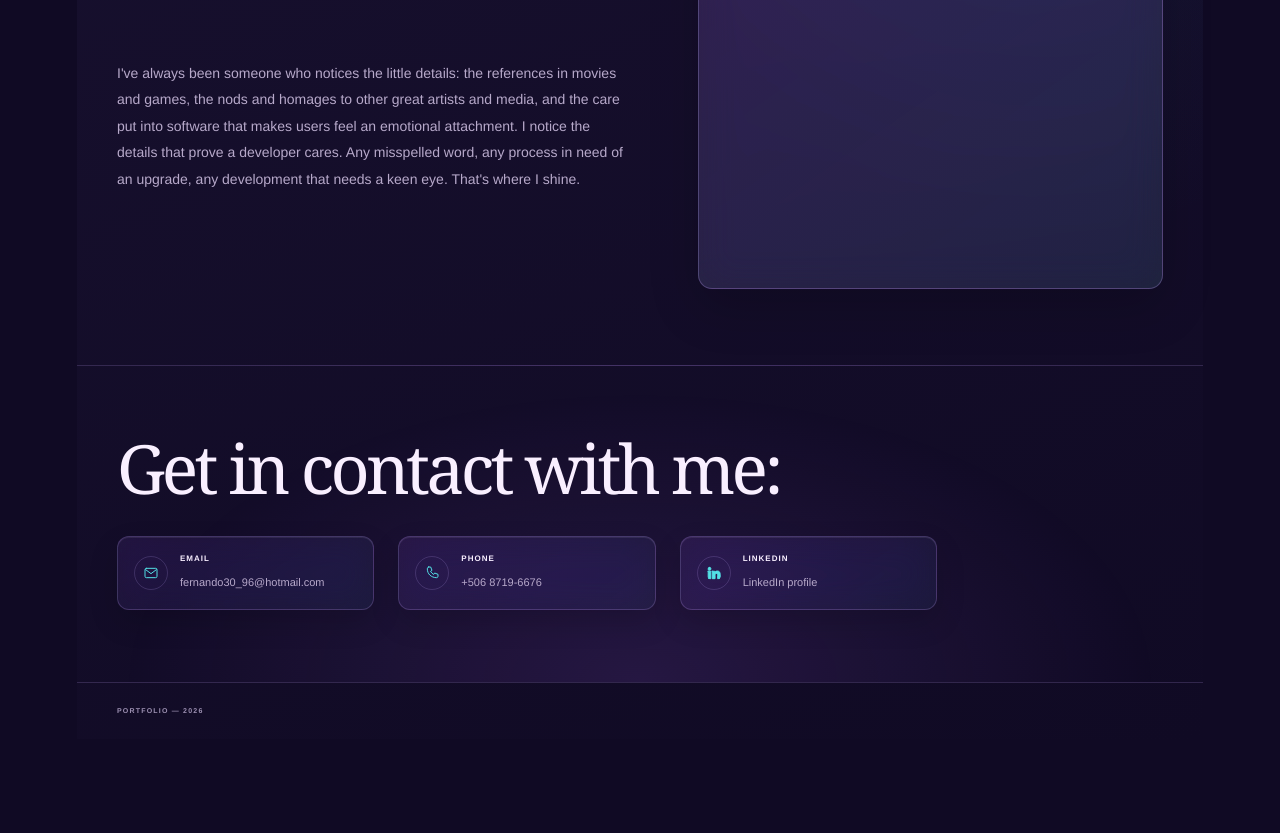
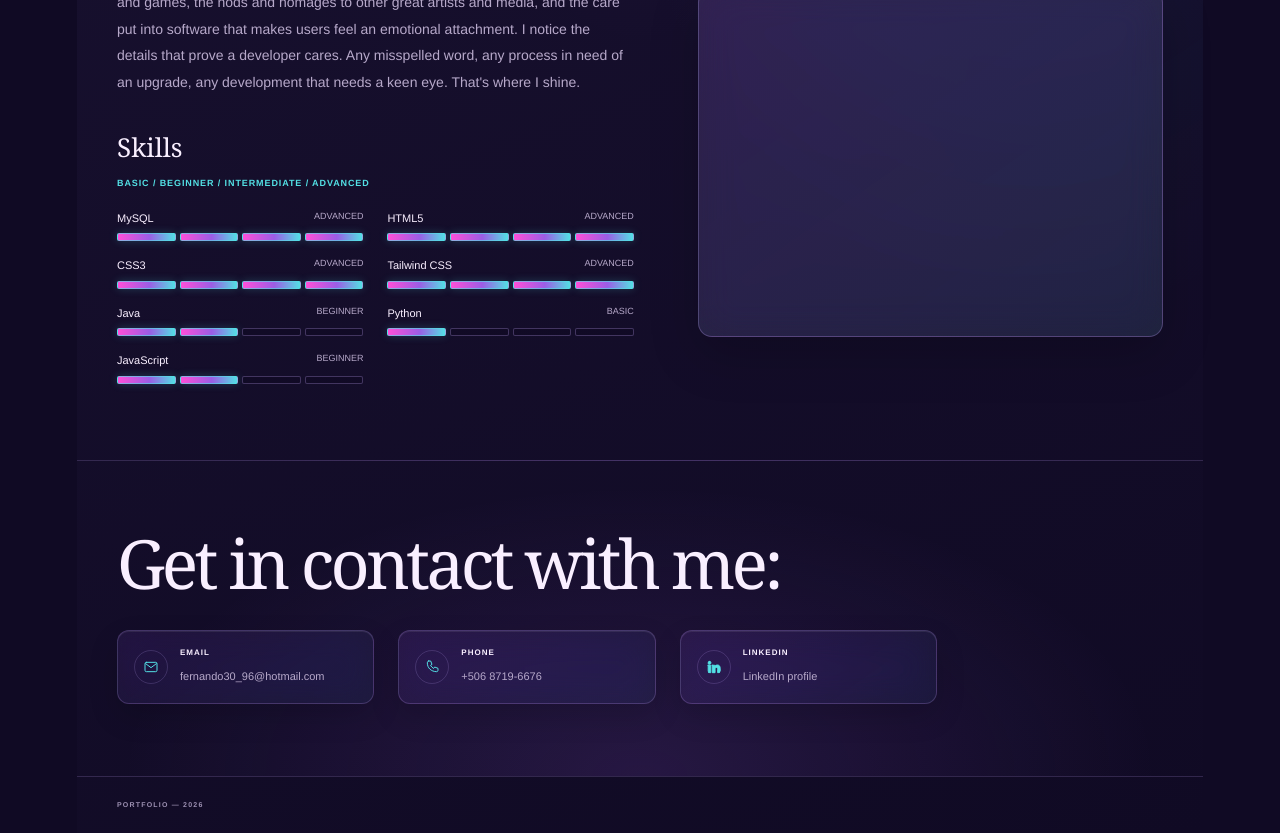
Before and after one commit to Fernando0396/fernando-portfolio, a React (Vite) app: page / in a window 1280 px wide. Shown: the part 1640-2473 px from the top of the page. Before the commit the page ends 2379 px from the top, so only its background shows below. Built offline with nearby package versions, Linux system fonts and the light colour scheme.

Commit message:
Add Vice City style skills meters
List requested skills under the About description with accessible four-level progress bars.

Co-authored-by: Copilot <223556219+Copilot@users.noreply.github.com>

```diff
--- a/src/App.css
+++ b/src/App.css
@@ -637,6 +637,74 @@
   line-height: 1.9;
 }
 
+.skills-panel {
+  margin-top: 32px;
+}
+
+.skills-panel h3 {
+  margin: 0;
+  color: var(--lavender);
+  font-family: Georgia, "Times New Roman", serif;
+  font-size: 26px;
+  font-weight: 400;
+}
+
+.skills-level-guide {
+  margin: 8px 0 18px !important;
+  color: var(--cyan) !important;
+  font-size: 9px !important;
+  font-weight: 600;
+  letter-spacing: 0.1em;
+  text-transform: uppercase;
+}
+
+.skills-list {
+  display: grid;
+  grid-template-columns: repeat(2, minmax(0, 1fr));
+  gap: 16px 24px;
+  margin: 0;
+  padding: 0;
+  list-style: none;
+}
+
+.skill-item {
+  min-width: 0;
+}
+
+.skill-label {
+  display: flex;
+  justify-content: space-between;
+  gap: 8px;
+  margin-bottom: 7px;
+  color: var(--lavender);
+  font-size: 11px;
+}
+
+.skill-label span:last-child {
+  color: var(--muted-lavender);
+  font-size: 9px;
+  text-transform: uppercase;
+}
+
+.skill-meter {
+  display: grid;
+  grid-template-columns: repeat(4, minmax(0, 1fr));
+  gap: 4px;
+  height: 8px;
+}
+
+.skill-meter-segment {
+  border: 1px solid rgb(201 166 255 / 27%);
+  border-radius: 2px;
+  background: rgb(16 10 36 / 55%);
+}
+
+.skill-meter-segment.is-filled {
+  border-color: rgb(83 224 229 / 62%);
+  background: linear-gradient(90deg, var(--pink), var(--purple) 55%, var(--cyan));
+  box-shadow: 0 0 8px rgb(83 224 229 / 22%);
+}
+
 .about-image-placeholder {
   width: 100%;
   min-height: 300px;
@@ -997,6 +1065,11 @@
     font-size: 12px;
   }
 
+  .skills-list {
+    grid-template-columns: 1fr;
+    gap: 14px;
+  }
+
   .capabilities-section {
     padding-top: 34px;
     padding-bottom: 62px;
--- a/src/App.jsx
+++ b/src/App.jsx
@@ -55,6 +55,18 @@ const navigationItems = [
   { label: 'THE WORK', href: '#work' },
   { label: 'ABOUT', href: '#about' },
   { label: 'CONTACT', href: '#contact' },
+]
+
+const skillLevels = ['Basic', 'Beginner', 'Intermediate', 'Advanced']
+
+const skills = [
+  { name: 'MySQL', level: 'Advanced' },
+  { name: 'HTML5', level: 'Advanced' },
+  { name: 'CSS3', level: 'Advanced' },
+  { name: 'Tailwind CSS', level: 'Advanced' },
+  { name: 'Java', level: 'Beginner' },
+  { name: 'Python', level: 'Basic' },
+  { name: 'JavaScript', level: 'Beginner' },
 ]
 
 function App() {
@@ -446,6 +458,40 @@ function App() {
               process in need of an upgrade, any development that needs a keen eye. That's
               where I shine.
             </p>
+            <div className="skills-panel">
+              <h3>Skills</h3>
+              <p className="skills-level-guide">{skillLevels.join('  /  ')}</p>
+              <ul className="skills-list">
+                {skills.map((skill) => {
+                  const levelIndex = skillLevels.indexOf(skill.level)
+                  return (
+                    <li className="skill-item" key={skill.name}>
+                      <div className="skill-label">
+                        <span>{skill.name}</span>
+                        <span>{skill.level}</span>
+                      </div>
+                      <div
+                        className="skill-meter"
+                        role="meter"
+                        aria-label={`${skill.name} skill level`}
+                        aria-valuemin={1}
+                        aria-valuemax={skillLevels.length}
+                        aria-valuenow={levelIndex + 1}
+                        aria-valuetext={skill.level}
+                      >
+                        {skillLevels.map((level, index) => (
+                          <span
+                            className={`skill-meter-segment${index <= levelIndex ? ' is-filled' : ''}`}
+                            key={level}
+                            aria-hidden="true"
+                          />
+                        ))}
+                      </div>
+                    </li>
+                  )
+                })}
+              </ul>
+            </div>
           </div>
           <div
             className="about-image-placeholder scroll-reveal"
```
